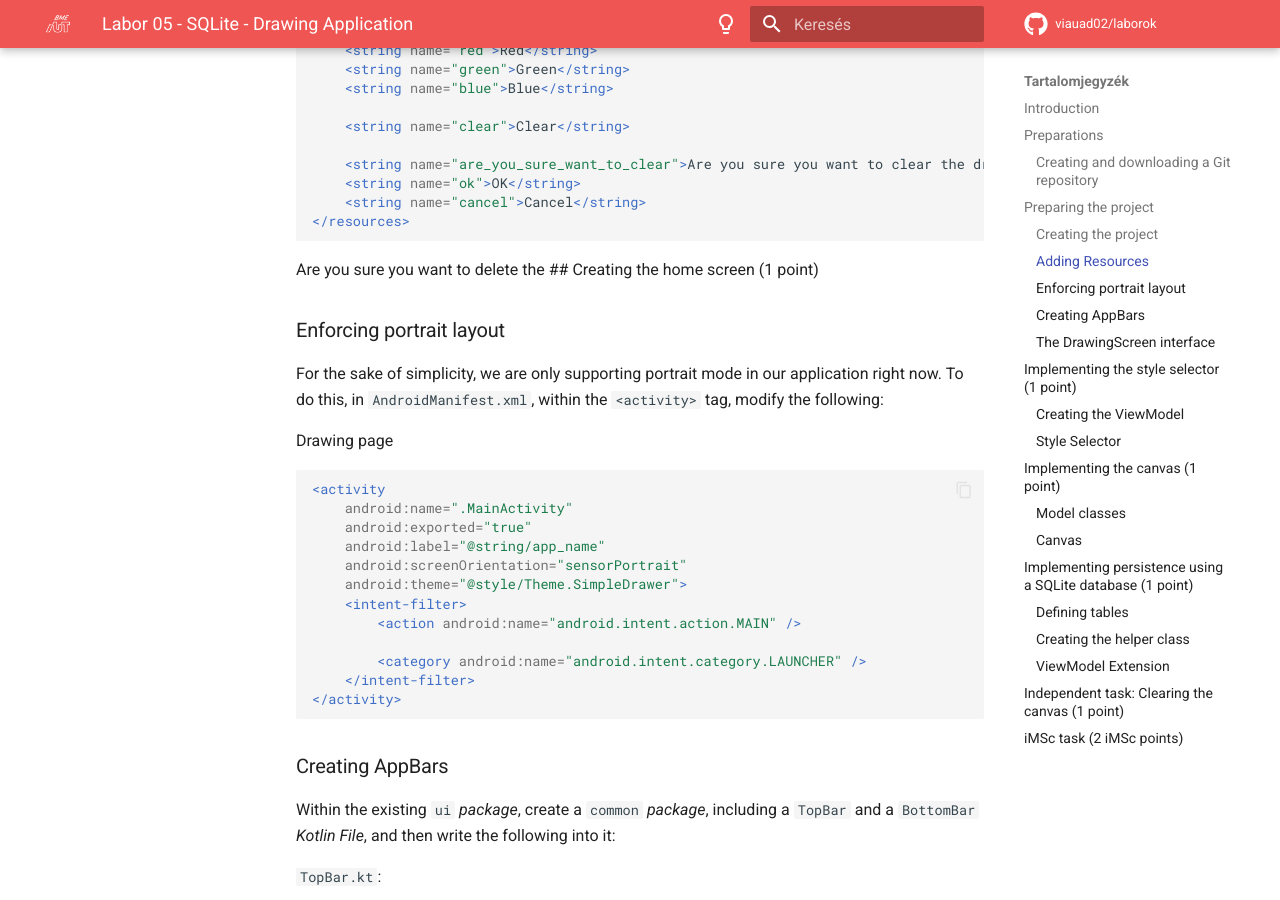
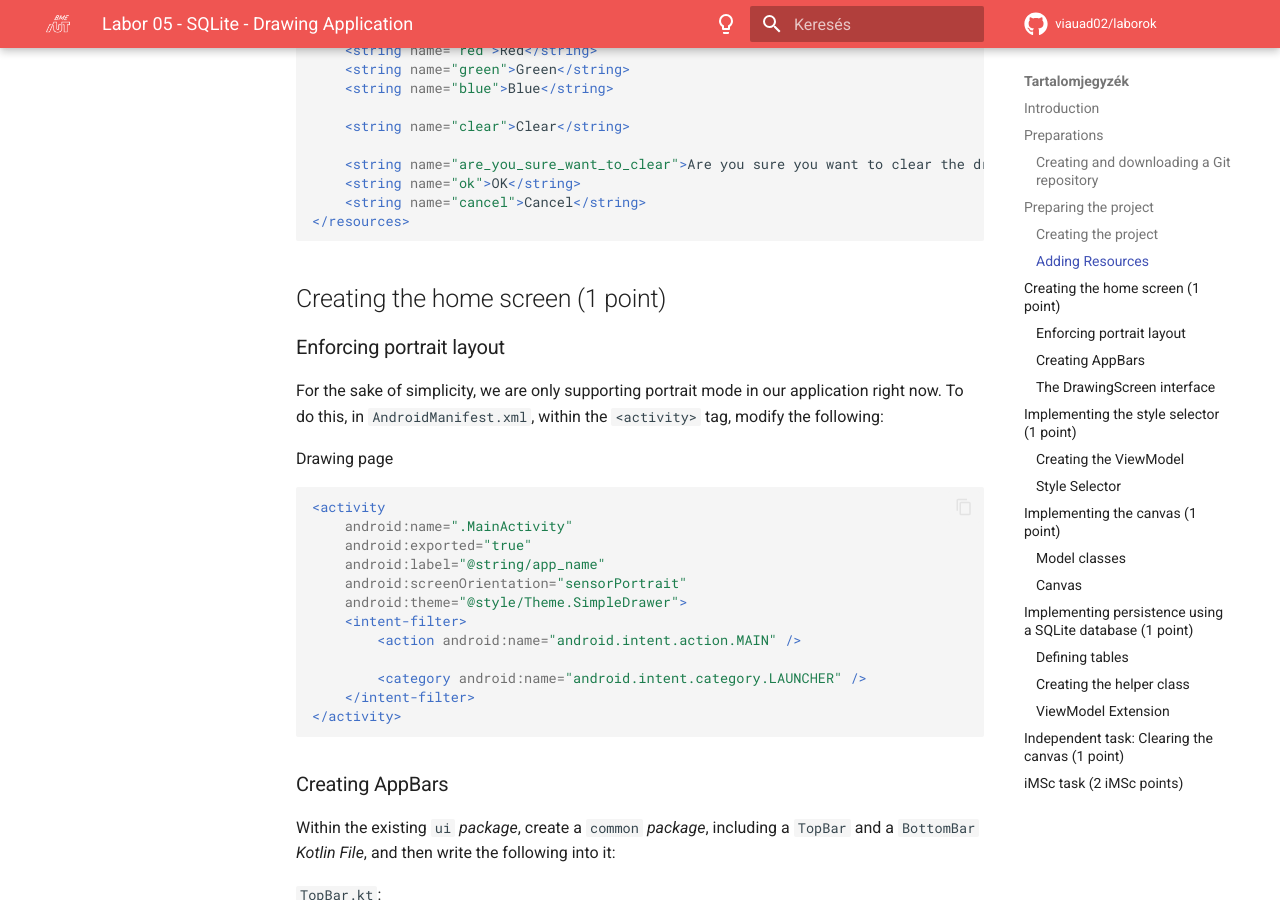
Before and after one commit to VIAUAD02/laborok, an MkDocs documentation site: the page built from docs/english/05-android-sqlite/index.md, in a window 1280 px wide and 900 px high, scrolled down 2746 px. Built offline with MkDocs 1.6.1 and Material for MkDocs 9.7.7, drawn with Linux system fonts in a browser that asks for light colours; comment, search, counter and statistics services are not loaded.

Commit message:
Update index.md

````diff
--- a/docs/english/05-android-sqlite/index.md
+++ b/docs/english/05-android-sqlite/index.md
@@ -91,7 +91,7 @@ Copy the following _string resources_ required for the application into the `res
 </resources>
 ```
 
-Are you sure you want to delete the ## Creating the home screen (1 point)
+## Creating the home screen (1 point)
 
 ### Enforcing portrait layout
 
````
